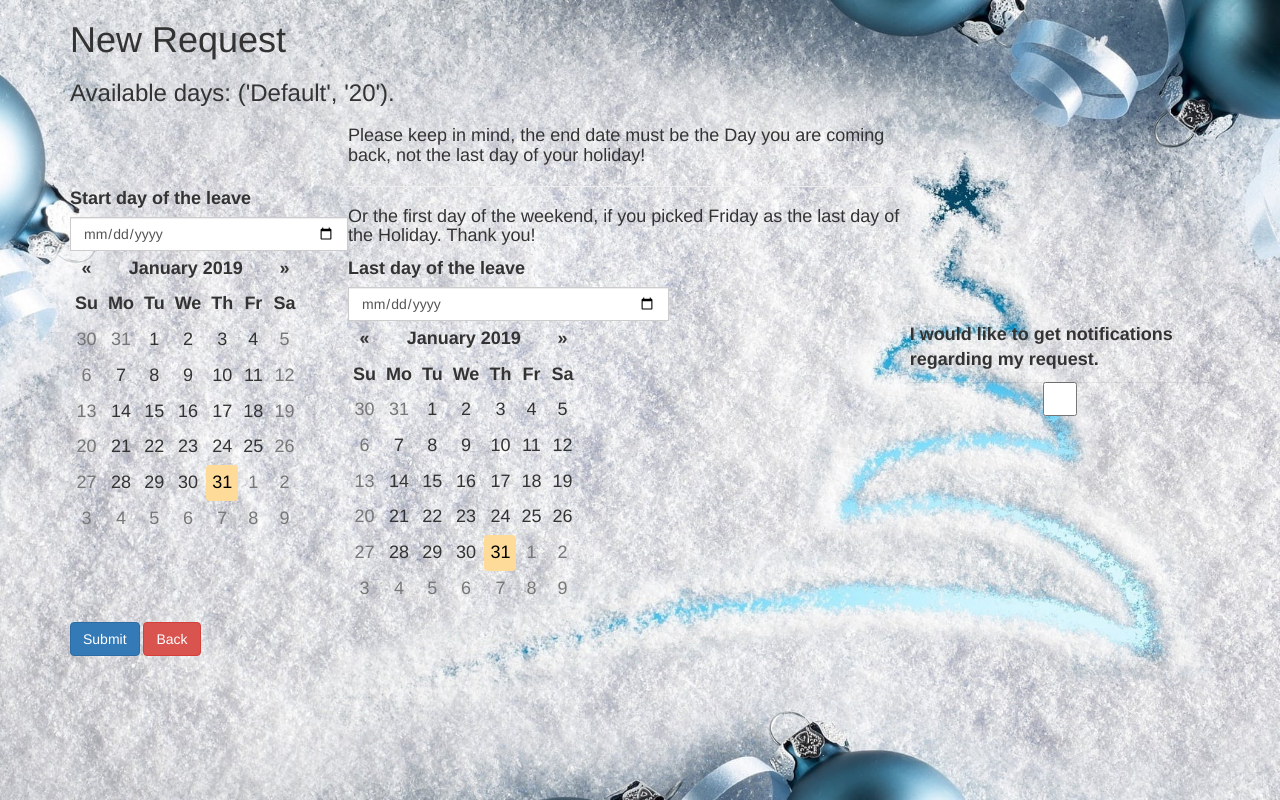
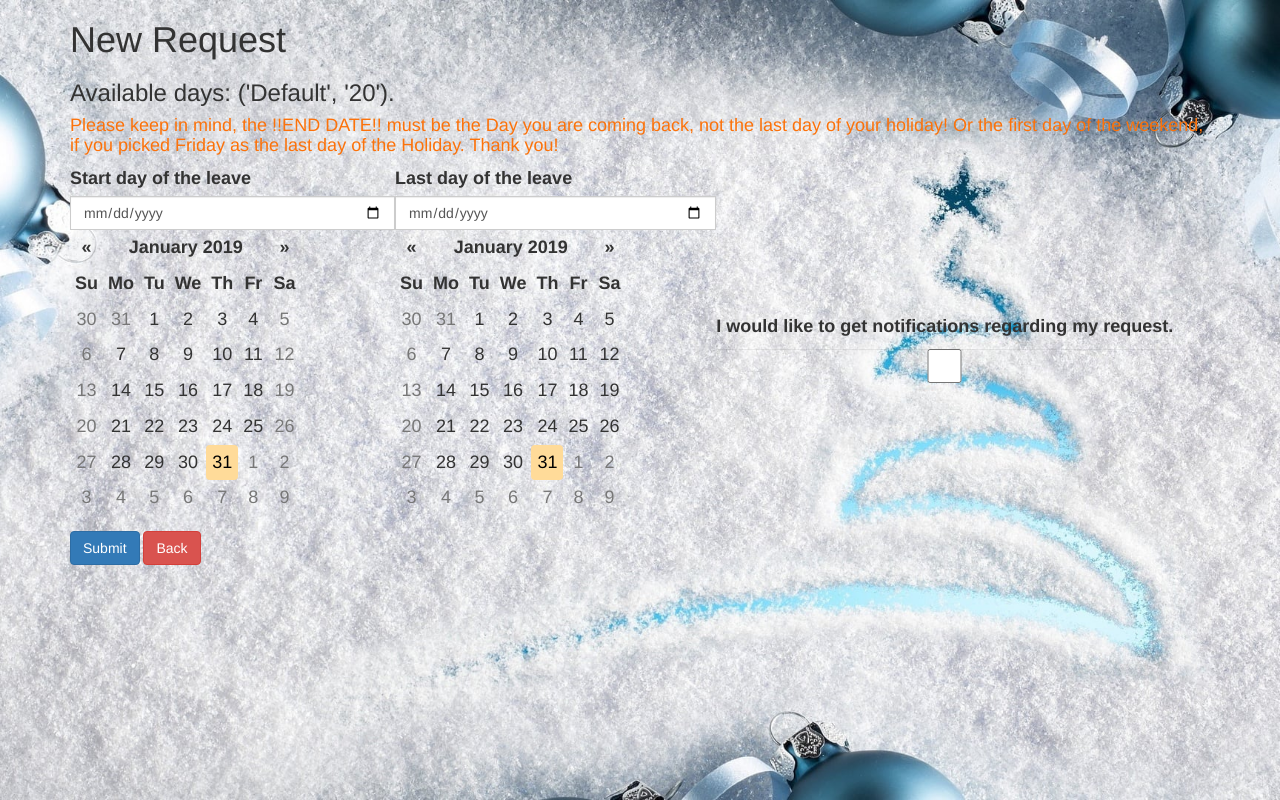
Before and after one commit to FerencziSamu/vacation_manager, a Flask app: template templates/add_request.html in a window 1280 px wide. Run offline with Flask 2, Linux system fonts and the light colour scheme; the template is opened without the code that fills it: values that come from a table or form of the project are taken from there, others are empty; data comes from the database, SQL or seed files in the repository; some libraries are stand-ins or nearby versions.

Commit message:
some note added to add_request page

```diff
--- a/templates/add_request.html
+++ b/templates/add_request.html
@@ -5,6 +5,8 @@
 <h3>Available days: {{ days }}.</h3>
 <form method="POST" action="">
 <table>
+    <tr><h4 style="color: #fc720a">Please keep in mind,  the !!END DATE!! must be the Day you are coming back, not the last day of your holiday!
+                Or the first day of the weekend, if you picked Friday as the last day of the Holiday. Thank you!</h4></tr>
     <tr>
         <td>
             <div class="form-group">
@@ -15,8 +17,6 @@
         </td>
         <td>
             <div class="form-group">
-                <h4>Please keep in mind,  the end date must be the Day you are coming back, not the last day of your holiday!<hr>
-                Or the first day of the weekend, if you picked Friday as the last day of the Holiday. Thank you!</h4>
                 <div class='input-group date' id='datepicker2'>
                 {{ render_field(form.finish, class_="form-control") }}
                 </div>
```
